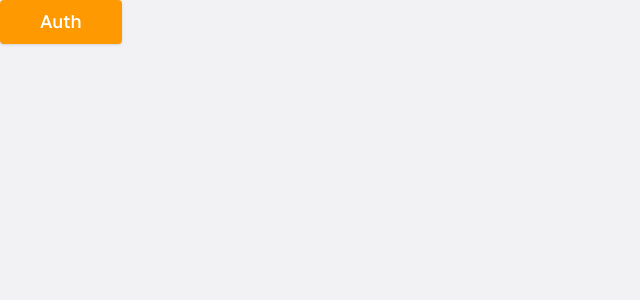
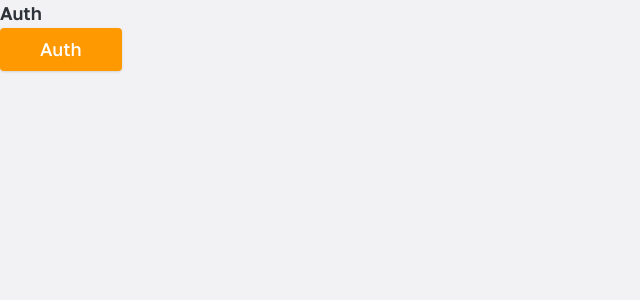
Before and after one commit to AndreyPesh/cn, a Next.js app: page /auth in a window 1280 px wide. Shown: the top 300 px of the page, without its empty margins (0-640 px from the left). Built offline with nearby package versions, Linux system fonts and the light colour scheme.

Commit message:
feat: add heading

```diff
--- a/src/components/screens/auth/Auth.tsx
+++ b/src/components/screens/auth/Auth.tsx
@@ -1,11 +1,13 @@
 import { FC } from 'react';
 
+import Heading from '@/components/ui/Heading';
 import Meta from '@/components/ui/Meta';
 import Button from '@/components/ui/button/Button';
 
 const Auth: FC = () => {
 	return (
 		<Meta title='Auth'>
+			<Heading>Auth</Heading>
 			<Button variant='orange'>Auth</Button>
 		</Meta>
 	);
--- /dev/null
+++ b/src/components/ui/Heading.tsx
@@ -0,0 +1,16 @@
+import cl from 'clsx';
+import React, { FC, PropsWithChildren } from 'react';
+
+interface IHeading {
+	className?: string;
+}
+
+const Heading: FC<PropsWithChildren<IHeading>> = ({ className, children }) => {
+	return (
+		<h1 className={cl(`text-opacity-80 font-semibold`, className)}>
+			{children}
+		</h1>
+	);
+};
+
+export default Heading;
```
